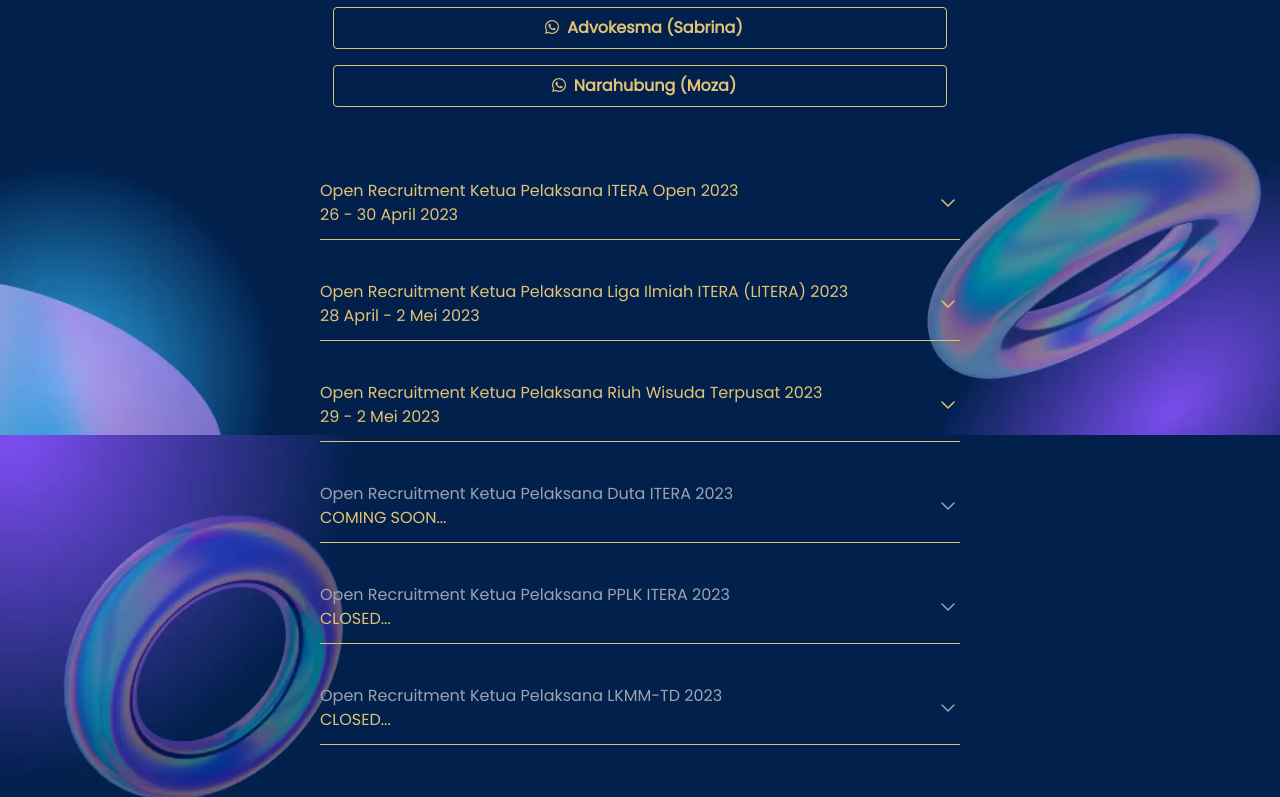
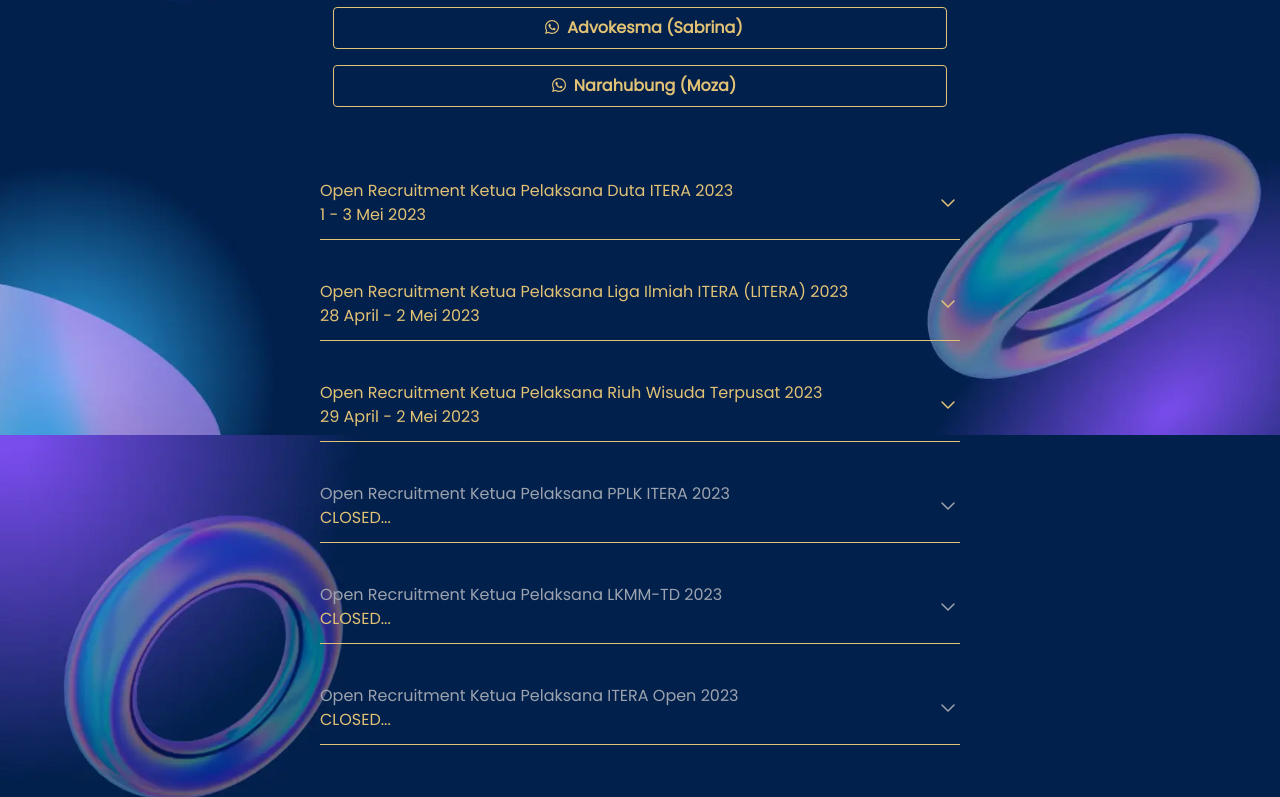
Before and after one commit to KM-ITERA/km-itera.github.io, a React (Create React App) app: page / in a window 1280 px wide. Shown: the part 365-1162 px from the top of the page. Built offline with nearby package versions, Linux system fonts and the light colour scheme.

Commit message:
update duta

```diff
--- a/src/App.js
+++ b/src/App.js
@@ -49,12 +49,12 @@
 ];
 const items = [
     {
-        "judul": "ITERA Open",
-        "tanggal": "26 - 30 April 2023",
-        "details1": 'ITERA OPEN merupakan pesta olahraga yang diselenggarakan oleh Institut Teknologi Sumatera, dengan menargetkan mahasiswa dan mahasiswi dari perguruan tinggi yang ada di wilayah lampung dan sumatera, untuk turut serta berpartisipasi di dalam kompetisi. Kegiatan hadir sebagai salah satu upaya memperkenalkan kampus Institut Teknologi Sumatera sebagai kampus muda yang mendukung penuh keolahragaan.',
-        "details2": 'Dengan ini, ITERA OPEN diharapkan dapat menjadi momentum dalam menjalin tali silaturahmi serta ajang kompetisi antarkampus, yang diharapkan dapat membawa nama baik dan citra kampus masing-masing dengan menjunjung tinggi nilai sportifitas dan profesionalitas selama berkompetisi.',
-        "daftar": "https://bit.ly/pendaftaranketuplakITERAOPEN2023",
-        "syarat": "https://bit.ly/SyaratdanKetentuanCalonKetuaPelaksanaITERAOPEN2023",
+        "judul": "Duta ITERA",
+        "tanggal": "1 - 3 Mei 2023",
+        "details1":"Duta ITERA merupakan ajang pemilihan mahasiswa dan mahasiswi terbaik yang ada di ITERA yang dimana bertujuan untuk mencari mahasiswa/i dari ITERA yang mampu mengenalkan ITERA ke masyarakat luas serta menjadi FACE OF ITERA itu sendiri dan role model bagi mahasiswa/i lainnya dengan kriteria yang sudah ditentukan",
+        "details2": "",
+        "daftar": "https://bit.ly/FormPendaftaranKetuaPelaksanaDUTA-ITERA2023",
+        "syarat": "https://bit.ly/SyaratDanKetentuanKetuaPelaksanaDuta-ITERA2023",
         "status": "text-goldish"
     },
     {
@@ -68,21 +68,12 @@
     },
     {
         "judul": "Riuh Wisuda Terpusat",
-        "tanggal": "29 - 2 Mei 2023",
+        "tanggal": "29 April - 2 Mei 2023",
         "details1":"Kegiatan ini adalah kegiatan yang diadakan secara terpusat atau satu komando dalam satu kesatuan seluruh elemen organisasi mahasiswa yang ada di ITERA, sebagai arak-arakan wisuda yang dibuat dalam rangka mengapresiasi para wisudawan/wisudawati.",
         "details2": "",
         "daftar": "https://bit.ly/PendaftaranKetuplakRiuhWisudaTerpusat2023",
         "syarat": "https://bit.ly/SyaratdanKetentuanCaketuplakRiuhWisudaTerpusat2023",
         "status": "text-goldish"
-    },
-    {
-        "judul": "Duta ITERA",
-        "tanggal": "COMING SOON...",
-        "details1":"",
-        "details2": "",
-        "daftar": "",
-        "syarat": "",
-        "status": "text-gray-400"
     },
     {
         "judul": "PPLK ITERA",
@@ -98,6 +89,15 @@
         "tanggal": "CLOSED...",
         "details1":"",
         "details2": "",
+        "daftar": "",
+        "syarat": "",
+        "status": "text-gray-400"
+    },
+    {
+        "judul": "ITERA Open",
+        "tanggal": "CLOSED...",
+        "details1": '',
+        "details2": '',
         "daftar": "",
         "syarat": "",
         "status": "text-gray-400"
```
